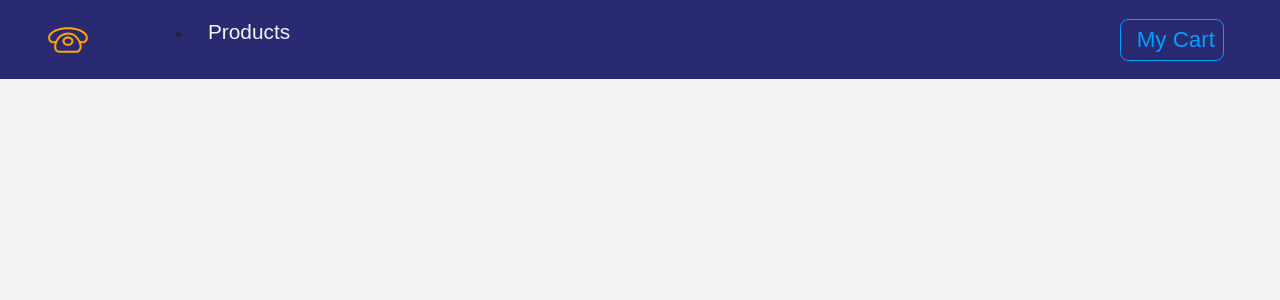
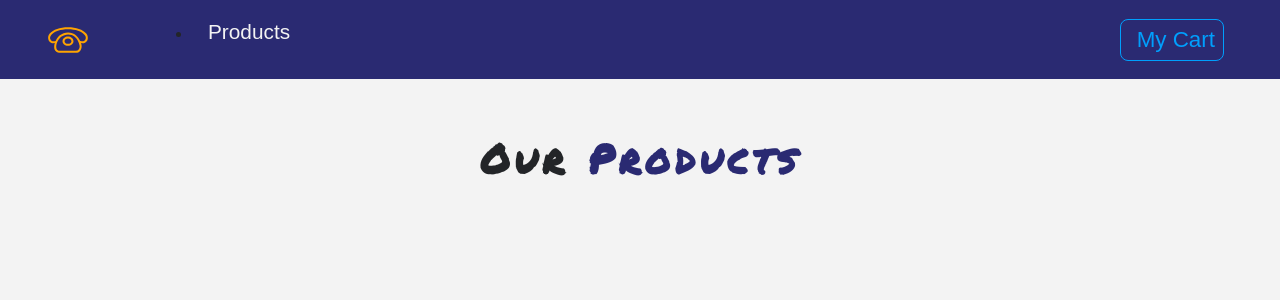
Before and after one commit to Ruhi-1/e-commerce, a React (Create React App) app: page / in a window 1280 px wide. Shown: the top 300 px of the page. Built offline with nearby package versions, Linux system fonts and the light colour scheme.

Commit message:
made title.js file and added state in productlist

```diff
--- a/src/components/ProductList.js
+++ b/src/components/ProductList.js
@@ -1,5 +1,6 @@
 import React, { Component } from 'react'
 import Product from './Product'
+import Title from './Title';
 export default class Navbar extends Component {
     state={
         products:[]
@@ -9,6 +10,7 @@
             <React.Fragment>
                 <div className="py-5">
                 <div className="container">
+                <Title name="our" title="products" />
 
                 <div className="row">
 
--- a/src/components/Title.js
+++ b/src/components/Title.js
@@ -0,0 +1,14 @@
+import React from 'react'
+
+export default function Title({name, title}) {
+    return (
+        <div className="row">
+            <div className="col-10 mx-auto my-2 text-center text-title">
+            <h1 className="text-capitalize font-weight-bold">
+                {name} <strong className="text-blue">{title}
+                </strong>
+            </h1>
+            </div>
+        </div>
+    )
+}
```
